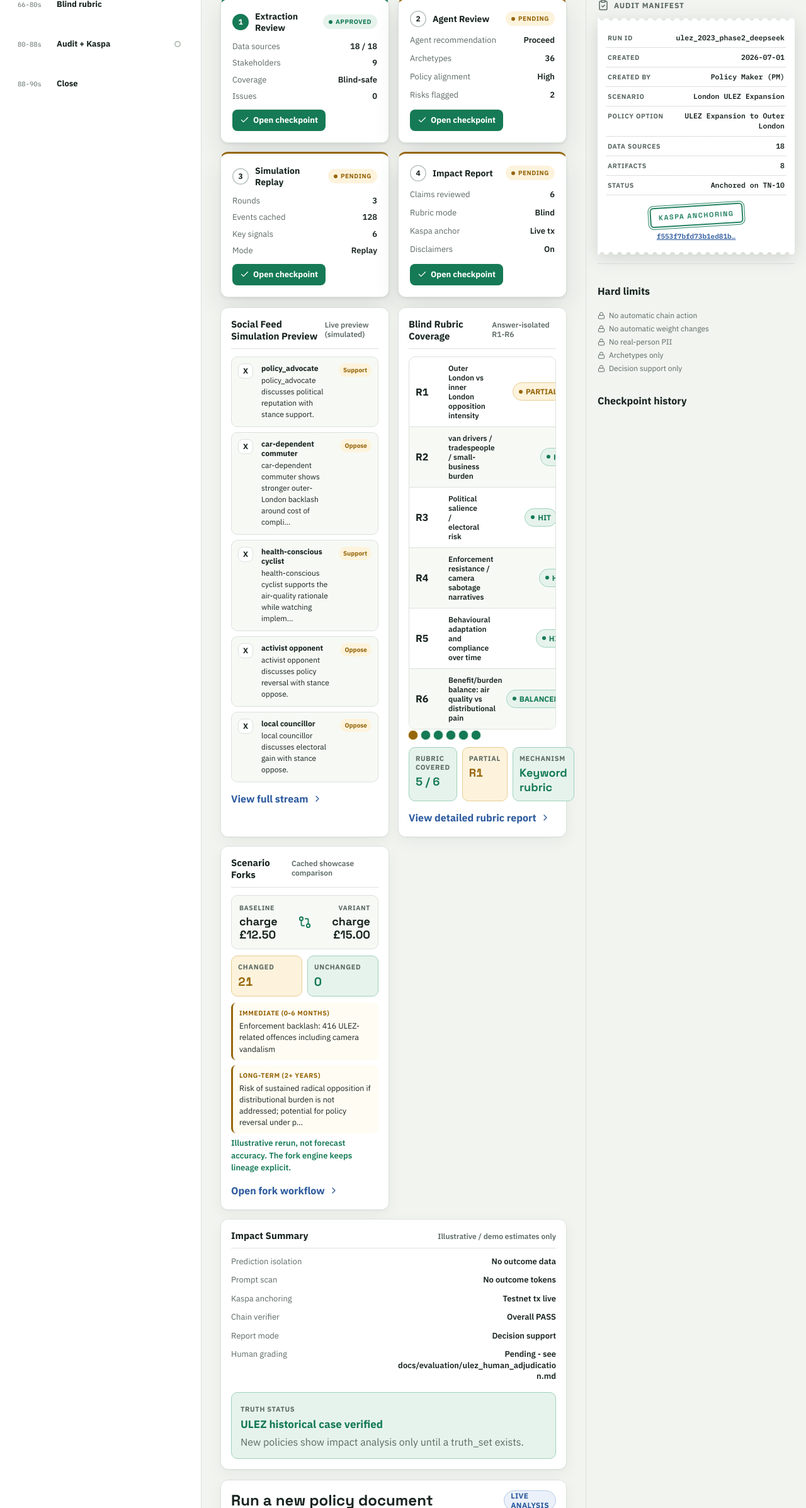
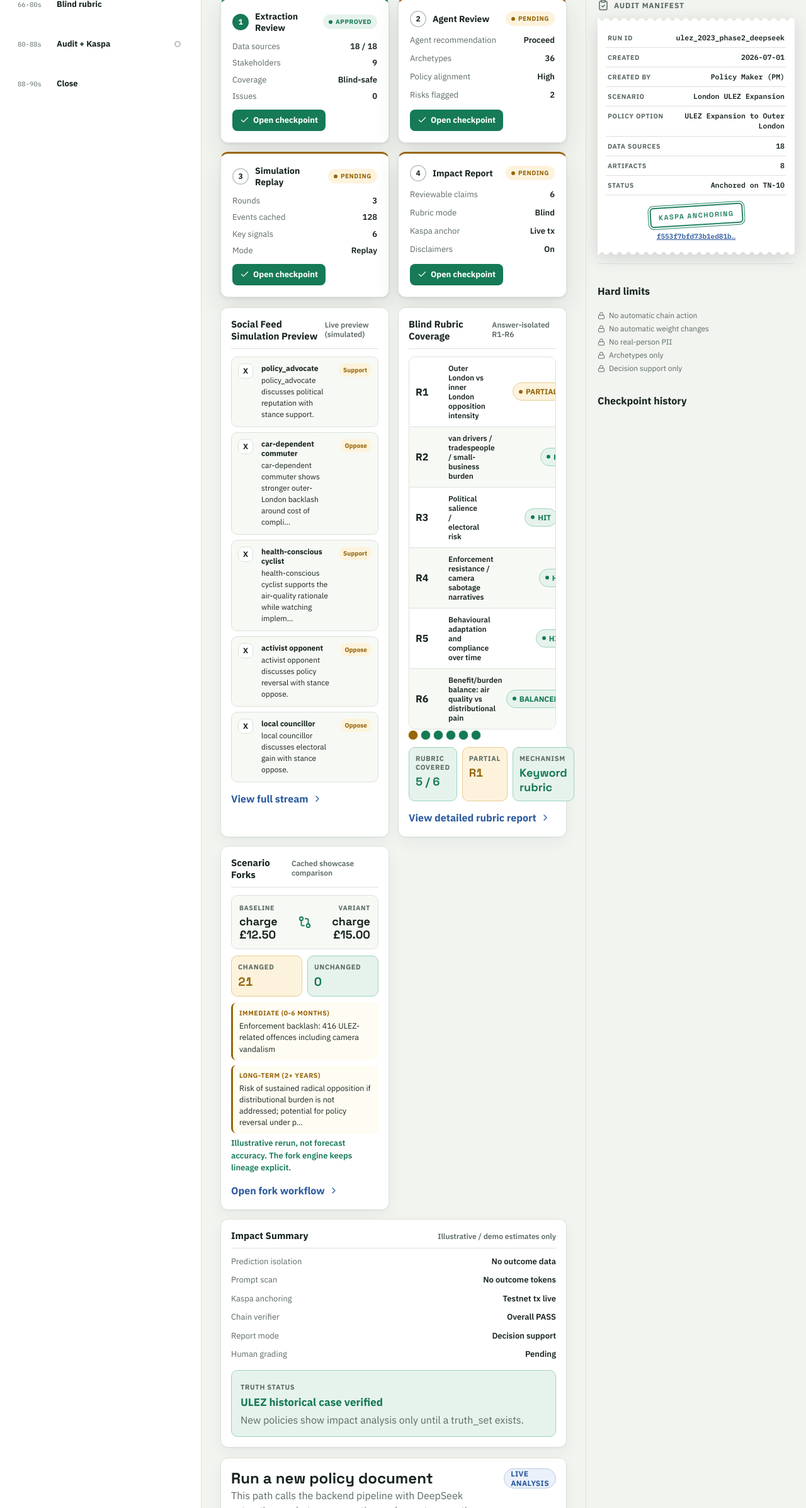
Before and after one commit to haoyu-haoyu/ForkCast, a React (Vite) app in the folder web/: page / in a window 1280 px wide. Shown: the part 609-3003 px from the top of the page at 63% size. Built offline with nearby package versions, Linux system fonts and the light colour scheme.

Commit message:
Polish final demo honesty labels

```diff
--- a/web/src/App.tsx
+++ b/web/src/App.tsx
@@ -396,7 +396,7 @@ function BeforeScreen({ goToStep }: { goToStep: (step: DemoStep) => void }) {
   return (
     <Panel>
       <div className="overture">
-        <h2>Policy takes weeks to assess. Approvals take seconds to fake.</h2>
+        <h2>Policy takes weeks to assess. Approval theater takes seconds to fake.</h2>
         <p>ForkCast fixes both — review-gated impact analysis with a cryptographic receipt.</p>
         <button className="primary" onClick={() => goToStep("select_case")}>
           Enter the control room <ChevronRight size={16} />
@@ -531,7 +531,7 @@ function CaseSelectScreen({
           title="Impact Report"
           status="pending"
           metrics={[
-            ["Claims reviewed", String(backtest.rules.length)],
+            ["Reviewable claims", String(backtest.rules.length)],
             ["Rubric mode", "Blind"],
             ["Kaspa anchor", kaspaAnchor.status === "anchored" ? "Live tx" : "Local"],
             ["Disclaimers", "On"],
@@ -594,9 +594,9 @@ function CaseSelectScreen({
               ["Kaspa anchoring", kaspaAnchor.tx_id ? "Testnet tx live" : "Local package"],
               ["Chain verifier", `Overall ${CACHED_VERIFY_TRANSCRIPT.overall}`],
               ["Report mode", "Decision support"],
-              ["Human grading", HUMAN_GRADING_PENDING_NOTE],
+              ["Human grading", "Pending"],
             ].map(([label, value]) => (
-              <div key={label}>
+              <div key={label} title={label === "Human grading" ? HUMAN_GRADING_PENDING_NOTE : undefined}>
                 <span>{label}</span>
                 <strong>{value}</strong>
               </div>
@@ -1665,7 +1665,7 @@ function ImpactReport({
           <h4 className="review-progress-heading">
             Claim review
             <em className="review-count">
-              {reviewedCount} of {visibleClaims.length} reviewed
+              {visibleClaims.length} reviewable claims
             </em>
           </h4>
           {visibleClaims.map((row) => (
@@ -1796,7 +1796,7 @@ function AuditReview({
             <div className="audit-row" key={entry.stage}>
               <span>{entry.stage}</span>
               <code>{entry.hash.slice(0, 18)}…</code>
-              <em>{entry.approval}</em>
+              <em>{formatAuditCommitment(entry.approval)}</em>
             </div>
           ))}
         </div>
@@ -2250,6 +2250,11 @@ function humanizeStatus(value: string) {
   return value.replace(/_/g, " ");
 }
 
+function formatAuditCommitment(value: string) {
+  if (value === "not_on_chain") return "hash committed";
+  return humanizeStatus(value);
+}
+
 async function pollPolicyRun(
   runId: string,
   terminalStatuses: LivePolicyRunStatusName[],
```
